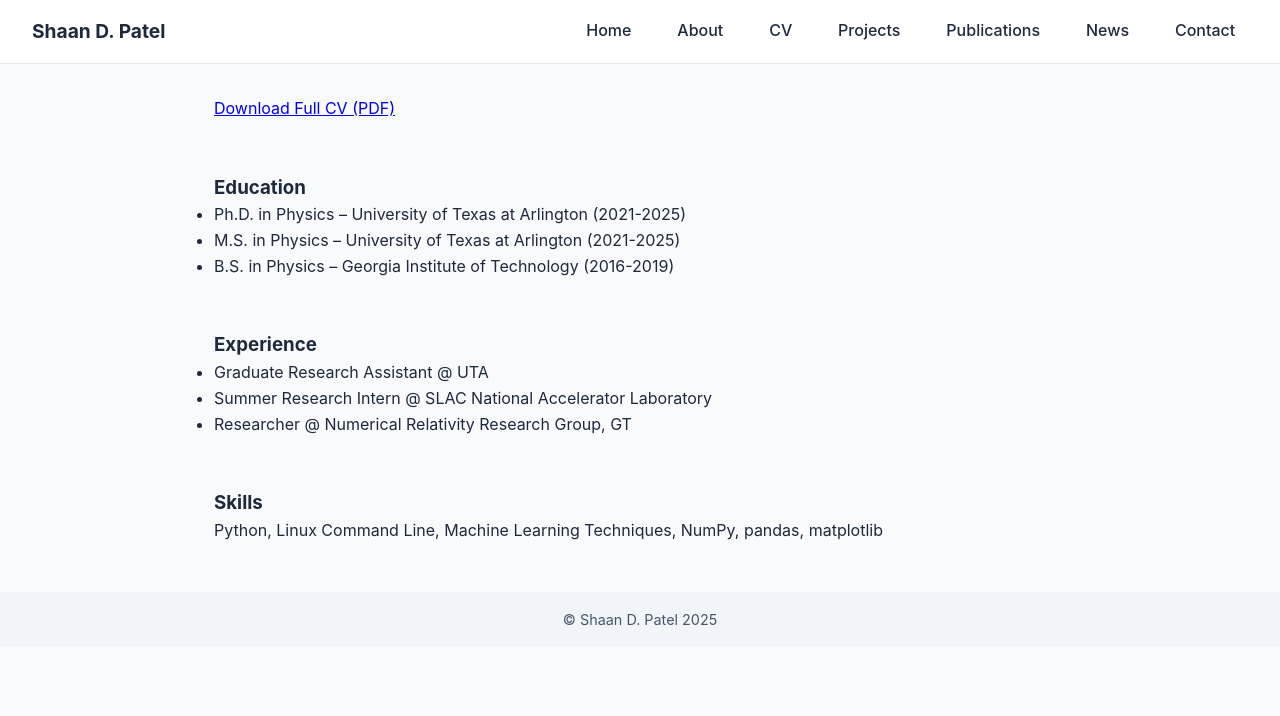
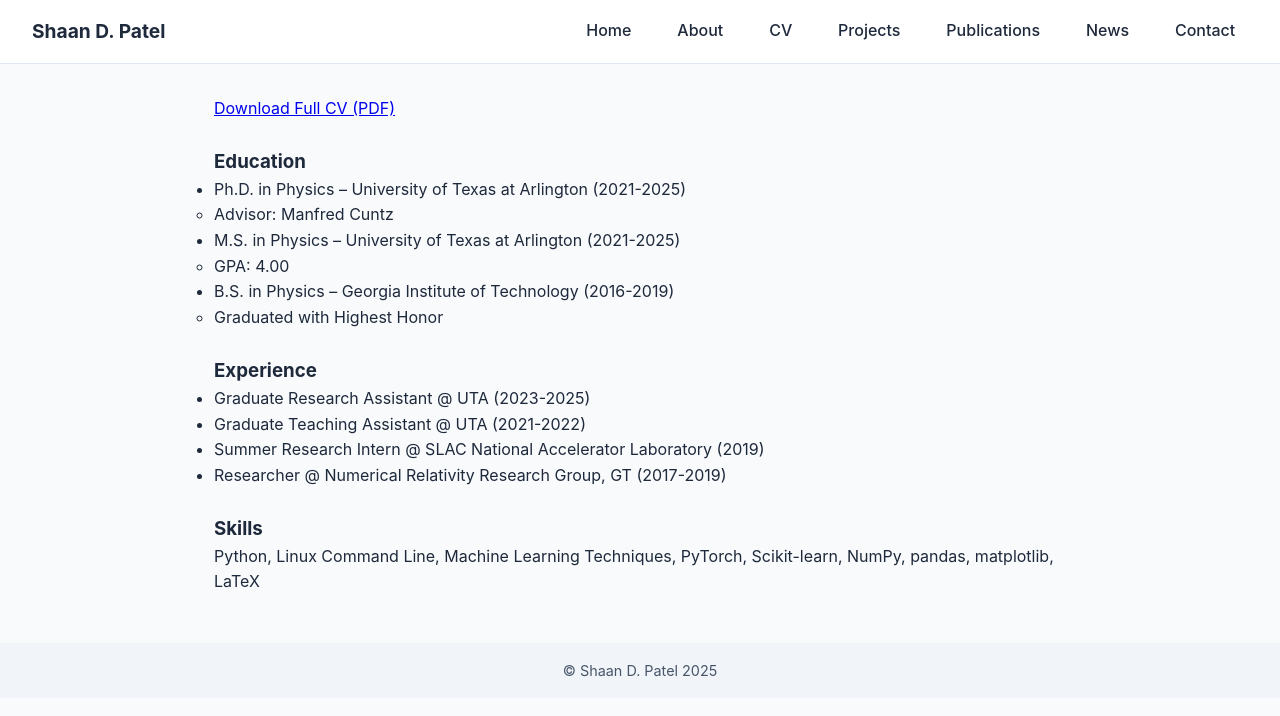
Before and after one commit to shaandpatel/shaandpatel.github.io, a Jekyll site: the page built from cv.md, in a window 1280 px wide. Shown: the top 716 px of the page. Built offline with Jekyll 4.4.1, drawn with Linux system fonts in a browser that asks for light colours.

Commit message:
Update cv.md

```diff
--- a/cv.md
+++ b/cv.md
@@ -6,23 +6,24 @@ title: "CV"
 [Download Full CV (PDF)](assets/Resume_2025.pdf)
 
 <p>&nbsp;</p>
-<p>&nbsp;</p>
 
 ### Education
 - Ph.D. in Physics – University of Texas at Arlington (2021-2025)
+   - Advisor: Manfred Cuntz
 - M.S. in Physics – University of Texas at Arlington (2021-2025)
+   - GPA: 4.00
 - B.S. in Physics – Georgia Institute of Technology (2016-2019)
+   - Graduated with Highest Honor
 
-<p>&nbsp;</p>
 <p>&nbsp;</p>
 
 ### Experience
-- Graduate Research Assistant @ UTA
-- Summer Research Intern @ SLAC National Accelerator Laboratory
-- Researcher @ Numerical Relativity Research Group, GT
+- Graduate Research Assistant @ UTA (2023-2025)
+- Graduate Teaching Assistant @ UTA (2021-2022)
+- Summer Research Intern @ SLAC National Accelerator Laboratory (2019)
+- Researcher @ Numerical Relativity Research Group, GT (2017-2019)
 
-<p>&nbsp;</p>
 <p>&nbsp;</p>
 
 ### Skills
-Python, Linux Command Line, Machine Learning Techniques, NumPy, pandas, matplotlib
+Python, Linux Command Line, Machine Learning Techniques, PyTorch, Scikit-learn, NumPy, pandas, matplotlib, LaTeX
```
